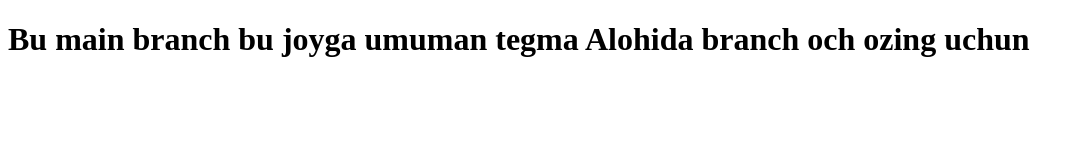
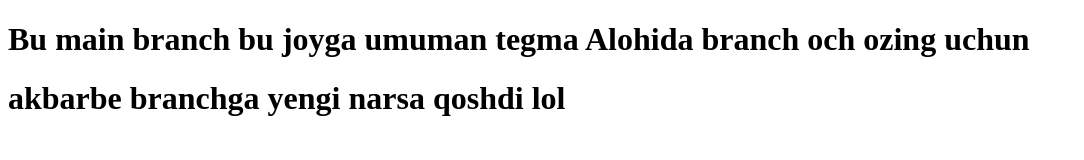
Before and after one commit to SUNNATBEE/teamWork, a plain HTML site: page index.html in a window 1280 px wide. Shown: the whole page, without its empty margins (0-1084 px from the left). Drawn offline with Linux system fonts and the light colour scheme.

Commit message:
Ozgartirildi

```diff
--- a/index.html
+++ b/index.html
@@ -9,7 +9,7 @@
 
 
     <h1>Bu main branch bu joyga umuman tegma Alohida branch och ozing uchun</h1>
-
+     <h1>akbarbe branchga yengi narsa qoshdi lol</h1>
 
     <script src="./main.js"></script>
 </body>
```
